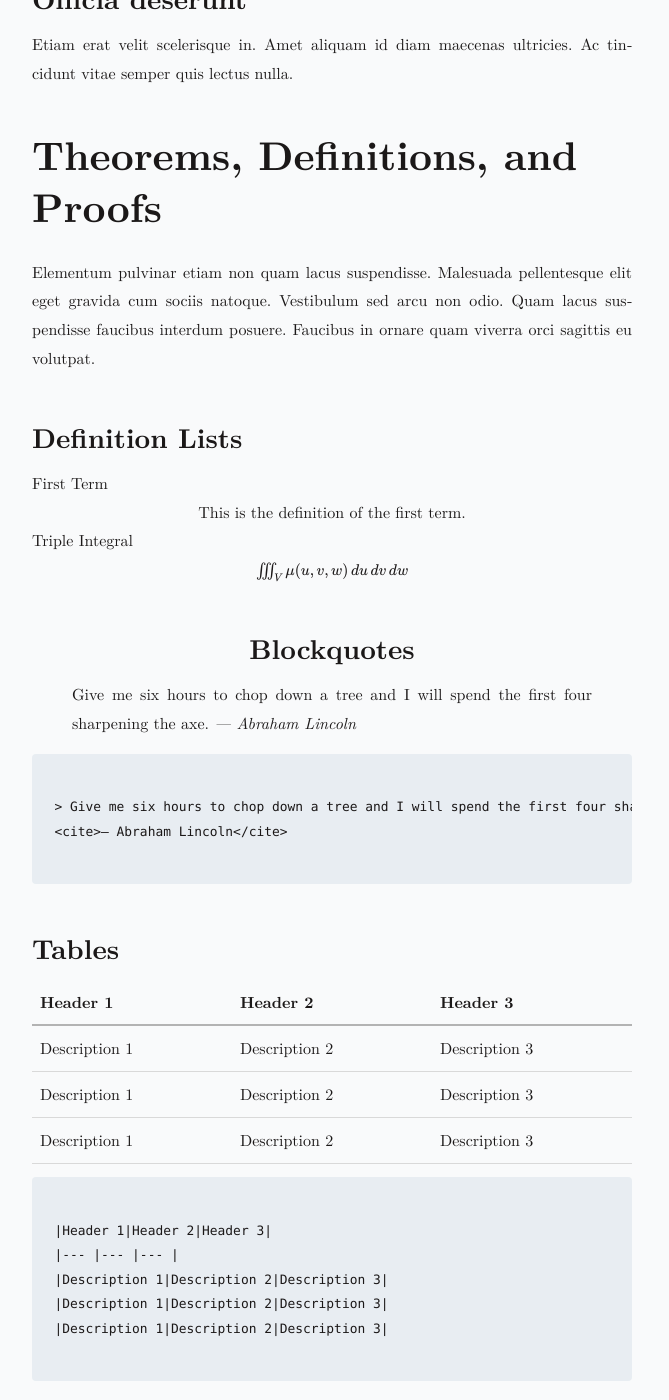
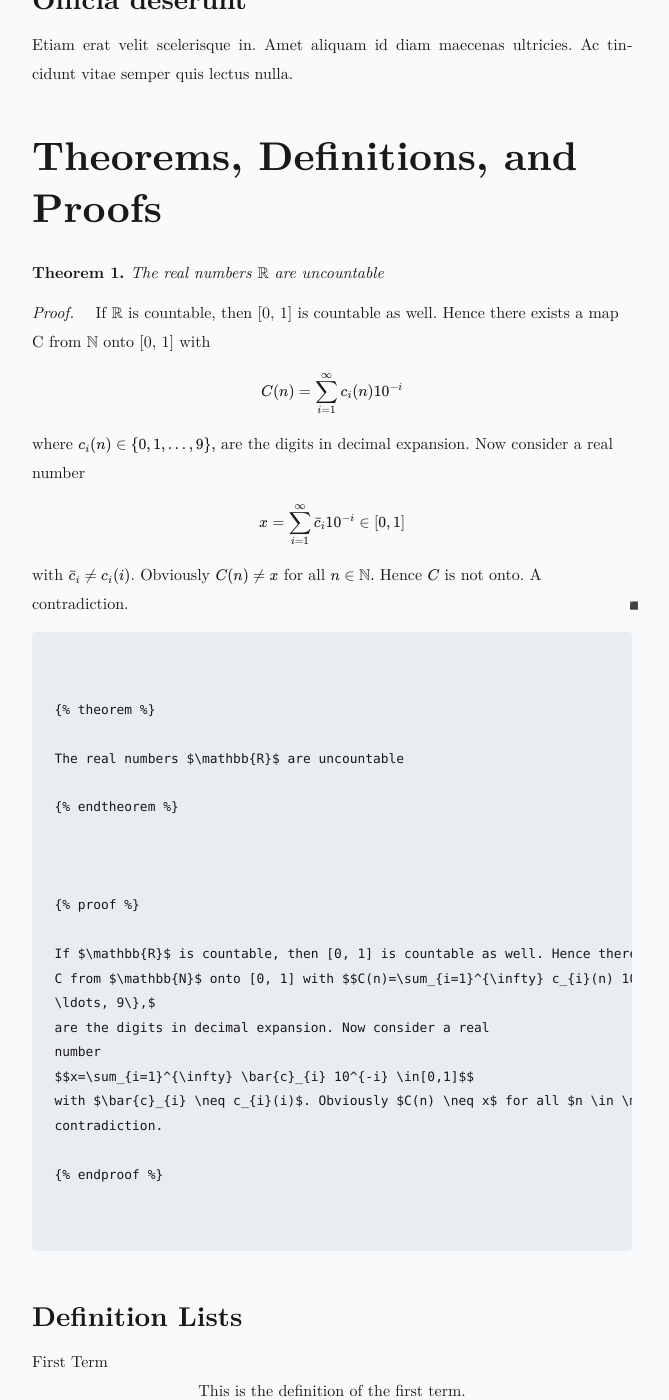
Before and after one commit to ryanmcdermott/jekyll-latex, a Jekyll site: the page built from _posts/2020-05-25-lorem-ipsum.md, in a window 1280 px wide and 1400 px high, scrolled down 1908 px. Shown: the whole window, without its empty margins (308-977 px from the left). Built offline with Jekyll 4.4.1, drawn with Linux system fonts in a browser that asks for light colours.

Commit message:
Fix proofs

```diff
--- a/_plugins/latex.rb
+++ b/_plugins/latex.rb
@@ -7,6 +7,25 @@ module Jekyll
       end
 
     end
+
+    class TheoremBlock < Liquid::Block
+
+      def render(context)
+        text = super
+        "<div class='theorem'>#{text}</div>"
+      end
+    end
+
+    class ProofBlock < Liquid::Block
+
+      def render(context)
+        text = super
+        "<div class='proof'>#{text}</div>"
+      end
+
+    end
   end
 
 Liquid::Template.register_tag('abstract', Jekyll::AbstractBlock)
+Liquid::Template.register_tag('theorem', Jekyll::TheoremBlock)
+Liquid::Template.register_tag('proof', Jekyll::ProofBlock)
--- a/_posts/2020-05-25-lorem-ipsum.md
+++ b/_posts/2020-05-25-lorem-ipsum.md
@@ -39,7 +39,47 @@ Etiam erat velit scelerisque in. Amet aliquam id diam maecenas ultricies. Ac tin
 
 # Theorems, Definitions, and Proofs
 
-Elementum pulvinar etiam non quam lacus suspendisse. Malesuada pellentesque elit eget gravida cum sociis natoque. Vestibulum sed arcu non odio. Quam lacus suspendisse faucibus interdum posuere. Faucibus in ornare quam viverra orci sagittis eu volutpat.
+{% theorem %}
+The real numbers $\mathbb{R}$ are uncountable
+{% endtheorem %}
+
+{% proof %}
+If $\mathbb{R}$ is countable, then [0, 1] is countable as well. Hence there exists a map
+C from $\mathbb{N}$ onto [0, 1] with $$C(n)=\sum_{i=1}^{\infty} c_{i}(n) 10^{-i}$$ where $c_{i}(n) \in\{0,1,
+\ldots, 9\},$
+are the digits in decimal expansion. Now consider a real
+number
+$$x=\sum_{i=1}^{\infty} \bar{c}_{i} 10^{-i} \in[0,1]$$
+with $\bar{c}_{i} \neq c_{i}(i)$. Obviously $C(n) \neq x$ for all $n \in \mathbb{N} .$ Hence $C$ is not onto. A
+contradiction.
+{% endproof %}
+
+<pre>
+<code>
+{% raw %}
+{% theorem %}
+{% endraw %}
+The real numbers $\mathbb{R}$ are uncountable
+{% raw %}
+{% endtheorem %}
+{% endraw %}
+
+{% raw %}
+{% proof %}
+{% endraw %}
+If $\mathbb{R}$ is countable, then [0, 1] is countable as well. Hence there exists a map
+C from $\mathbb{N}$ onto [0, 1] with $$C(n)=\sum_{i=1}^{\infty} c_{i}(n) 10^{-i}$$ where $c_{i}(n) \in\{0,1,
+\ldots, 9\},$
+are the digits in decimal expansion. Now consider a real
+number
+$$x=\sum_{i=1}^{\infty} \bar{c}_{i} 10^{-i} \in[0,1]$$
+with $\bar{c}_{i} \neq c_{i}(i)$. Obviously $C(n) \neq x$ for all $n \in \mathbb{N} .$ Hence $C$ is not onto. A
+contradiction.
+{% raw %}
+{% endproof %}
+{% endraw %}
+</code>
+</pre>
 
 ## Definition Lists
 First Term
```
